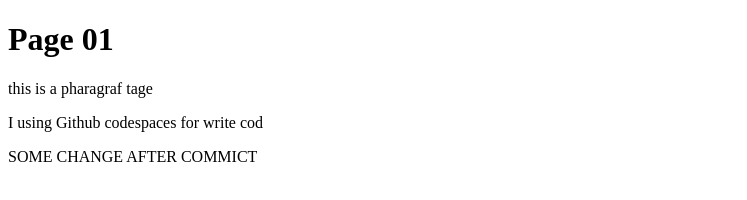
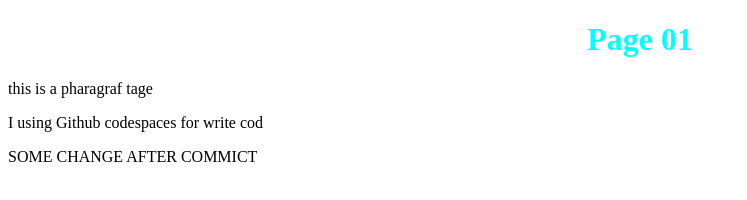
Before and after one commit to meermaruf14-web/PROJECT-01-, a plain HTML site: page index.html in a window 1280 px wide. Shown: the whole page, without its empty margins (0-747 px from the left). Drawn offline with Linux system fonts and the light colour scheme.

Commit message:
edite link tage

```diff
--- a/index.html
+++ b/index.html
@@ -4,7 +4,7 @@
     <meta charset="UTF-8">
     <meta name="viewport" content="width=device-width, initial-scale=1.0">
     <title>Document</title>
-    <link rel="stylesheet" hef="style.css">
+    <link rel="stylesheet" href="style.css">
 </head>
 <body>
     <h1>Page 01 </h1>
```
